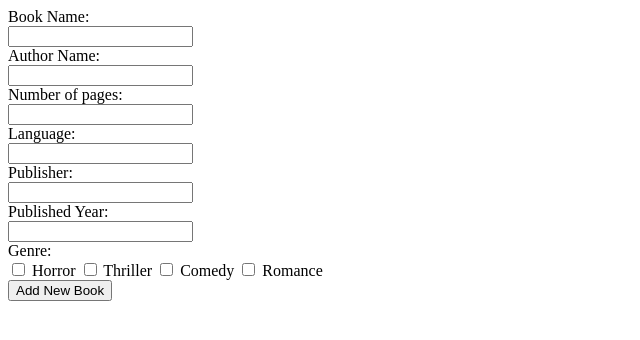
After one commit to mtry99/GetBooked, a PHP site: page /new-book.php in a window 1280 px wide. The commit adds this page. Shown: the top 340 px of the page, without its empty margins (0-640 px from the left). Run offline with PHP 8.4, Linux system fonts and the light colour scheme.

Commit message:
created add-book form

```diff
--- a/register-login/admin.css
+++ b/register-login/admin.css
@@ -116,3 +116,7 @@
     line-height: 1.4;
   }
 }
+
+#checkboxes label {
+  float: left;
+}
--- /dev/null
+++ b/register-login/new-book.php
@@ -0,0 +1,88 @@
+<?php
+// connect to DB
+require_once "config.php";
+
+// initialize variables with empty values
+$bookName = $authorName = $pages = $language = $publisher = $publishedYear= "";
+$genreHorror = $genreThriller = $genreComedy = $genreRomance = false;
+
+if($_SERVER["REQUEST_METHOD"] == "POST") {
+
+    $bookName = trim($_POST["book-name"]);
+    $authorName = trim($_POST["author-name"]);
+    $pages = trim($_POST["book-number-of-pages"]);
+    $language = trim($_POST["language"]);
+    $publisher = trim($_POST["publisher"]);
+    $publishedYear = trim($_POST["published-year"]);
+
+    if (!(trim($_POST["genre-comdedy"]))){
+        $genreComedy = true;
+    }
+    if (!(trim($_POST["genre-horror"]))){
+        $genreHorror = true;
+    }
+    if (!(trim($_POST["genre-thriller"]))){
+        $genreThriller = true;
+    }
+    if (!(trim($_POST["genre-romance"]))){
+        $genreRomance = true;
+    }
+
+    #call ADD BOOK sql procedure
+    $sql = "CALL ADD_BOOK(
+            '" . addslashes($bookName) . "',
+            '" . addslashes($authorName) . "',
+            '" . addslashes($pages) . "',
+            '" . addslashes($language) . "',
+            '" . addslashes($publisher) . "',
+            '" . addslashes($publishedYear) . "',
+            '" . addslashes($genreComedy) . "',
+            '" . addslashes($genreHorror) . "',
+            '" . addslashes($genreThriller) . "',
+            '" . addslashes($genreRomance) . "');";
+
+    $result = $conn->query($sql);
+    if ($result){
+        echo "Successfully added new book";
+    }else{
+        echo "ERROR ADDING NEW BOOK";
+    }
+
+}
+?>
+
+
+
+
+<!DOCTYPE html>
+<html lang="en">
+<head>
+    <meta charset="UTF-8">
+    <title>New Book</title>
+</head>
+<body>
+    <form action="<?php echo htmlspecialchars($_SERVER["PHP_SELF"]); ?>" method="post">
+        <label>Book Name:</label><br>
+        <input type="text" id="book-name" name="book-name" value="<?php echo $bookName; ?>"><br>
+        <label>Author Name:</label><br>
+        <input type="text" id="author-name" name="author-name"><br>
+        <label>Number of pages:</label><br>
+        <input type="text" id="book-number-of-pages" name="book-num-of-pages"><br>
+        <label>Language: </label><br>
+        <input type="text" id="language" name="language"><br>
+        <label>Publisher:</label><br>
+        <input type="text" id="publisher" name="publisher"><br>
+        <label>Published Year:</label><br>
+        <input type="text" id="published-year" name="published-year"><br>
+        <label> Genre: </label><br>
+        <label><input type="checkbox" id="genre-horror"> Horror</label>
+        <label><input type="checkbox" id="genre-thriller"> Thriller</label>
+        <label><input type="checkbox" id="genre-comedy"> Comedy</label>
+        <label><input type="checkbox" id="genre-romance"> Romance</label>
+        <div class="form-group">
+                <input type="submit" name="submit" class="btn btn-success" value="Add New Book">
+        </div>
+
+    </form>
+</body>
+</html>
```
Also changed, not shown: register-login/admin.php (+26 -4 lines), register-login/delete-book.php (added, +14 -0 lines), register-login/user.sql (+25 -0 lines).
